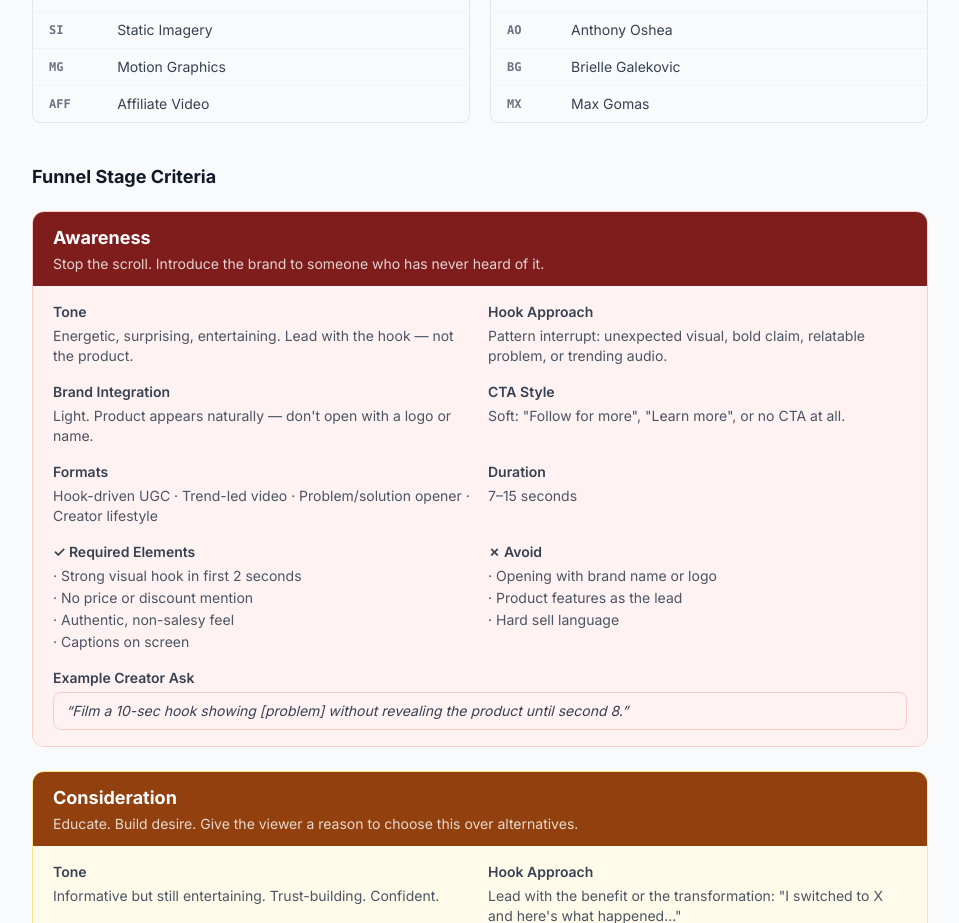
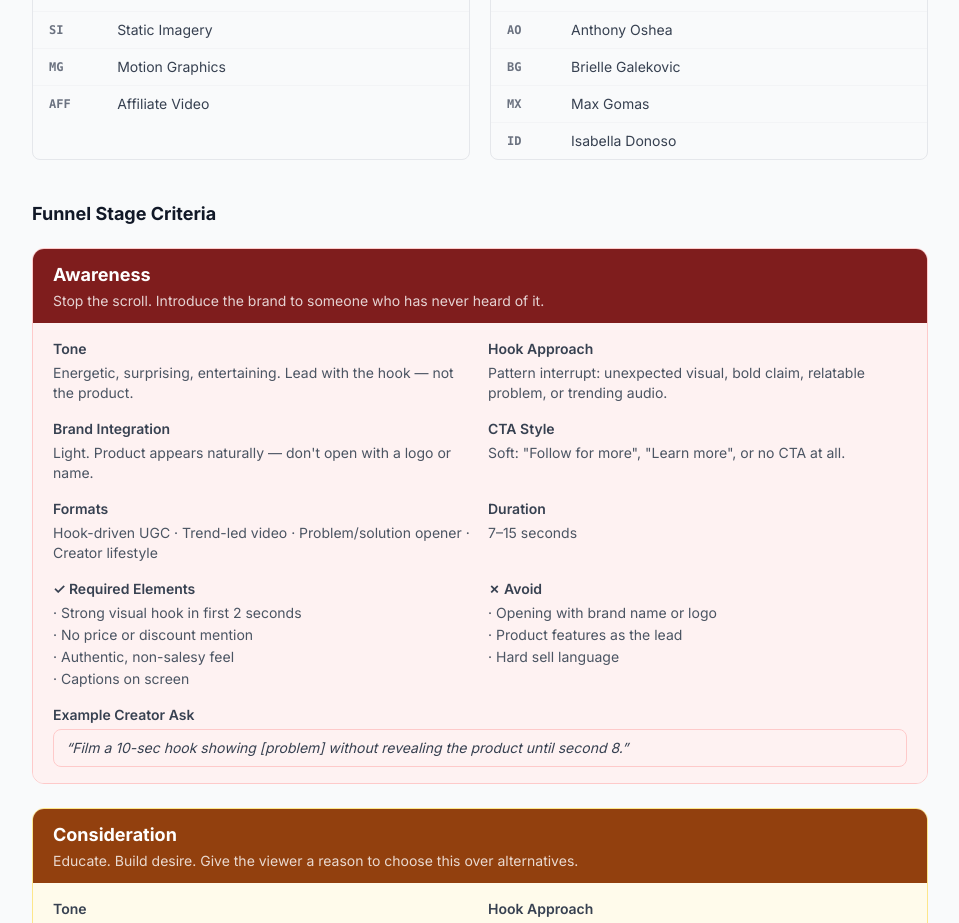
Before and after one commit to syncpointcreative/verb-tracker, a Next.js app: page /how-to-use in a window 1280 px wide. Shown: the part 1820-2743 px from the top of the page, without its empty margins (160-1119 px from the left). Built offline with nearby package versions, Linux system fonts and the light colour scheme.

Commit message:
Add creator code ID (Isabella Donoso)

```diff
--- a/src/app/how-to-use/page.tsx
+++ b/src/app/how-to-use/page.tsx
@@ -163,6 +163,7 @@ const CREATOR_CODES = [
   { code: 'AO', name: 'Anthony Oshea' },
   { code: 'BG', name: 'Brielle Galekovic' },
   { code: 'MX', name: 'Max Gomas' },
+  { code: 'ID', name: 'Isabella Donoso' },
 ]
 
 export default function HowToUsePage() {
--- a/src/lib/constants.ts
+++ b/src/lib/constants.ts
@@ -78,5 +78,5 @@ export const CREATOR_CODES: Record<string, string> = {
   DB: 'David Butler', MA: 'Mitchell Allen', MP: 'Mia Pistilli',
   DY: 'Dylan Nelson', JM: 'Jayden Mejia', LR: 'Libby Ragole',
   BS: 'Becca Seifert', AO: 'Anthony Oshea', BG: 'Brielle Galekovic',
-  MX: 'Max Gomas',
+  MX: 'Max Gomas', ID: 'Isabella Donoso',
 }
```
